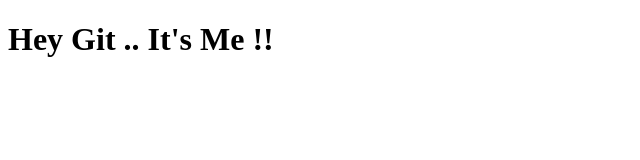
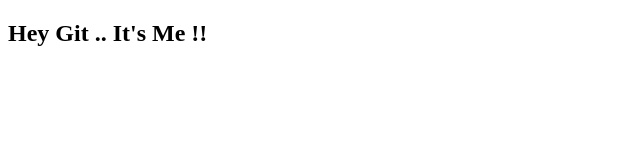
Before and after one commit to shahzadns/playGit, a plain HTML site: page index.html in a window 1280 px wide. Shown: the whole page, without its empty margins (0-640 px from the left). Drawn offline with Linux system fonts and the light colour scheme.

Commit message:
h1 went h2

```diff
--- a/index.html
+++ b/index.html
@@ -5,6 +5,6 @@
     <title>Testing</title>
 </head>
 <body>
-<h1>Hey Git .. It's Me !!</h1>
+<h2>Hey Git .. It's Me !!</h2>
 </body>
 </html>
```
